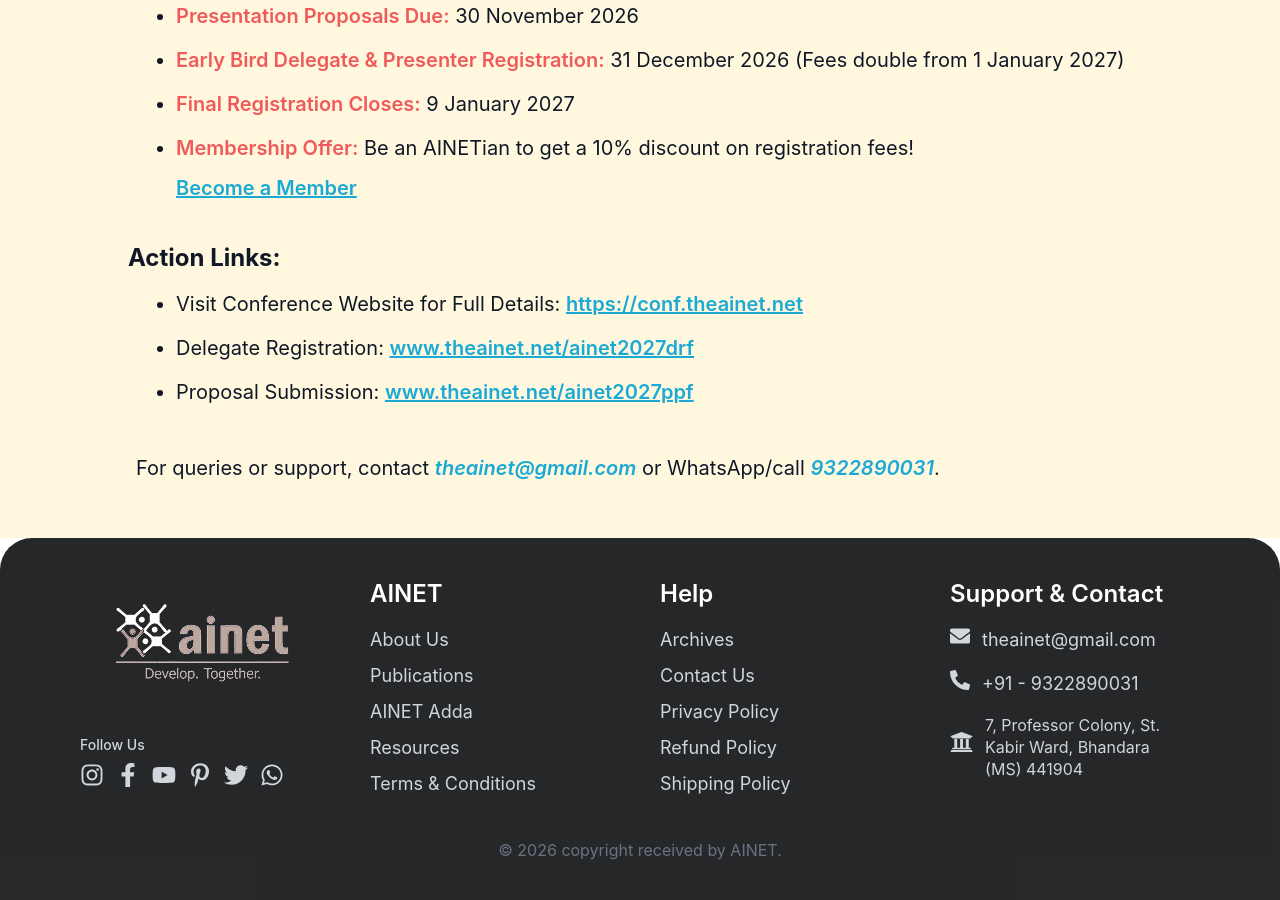
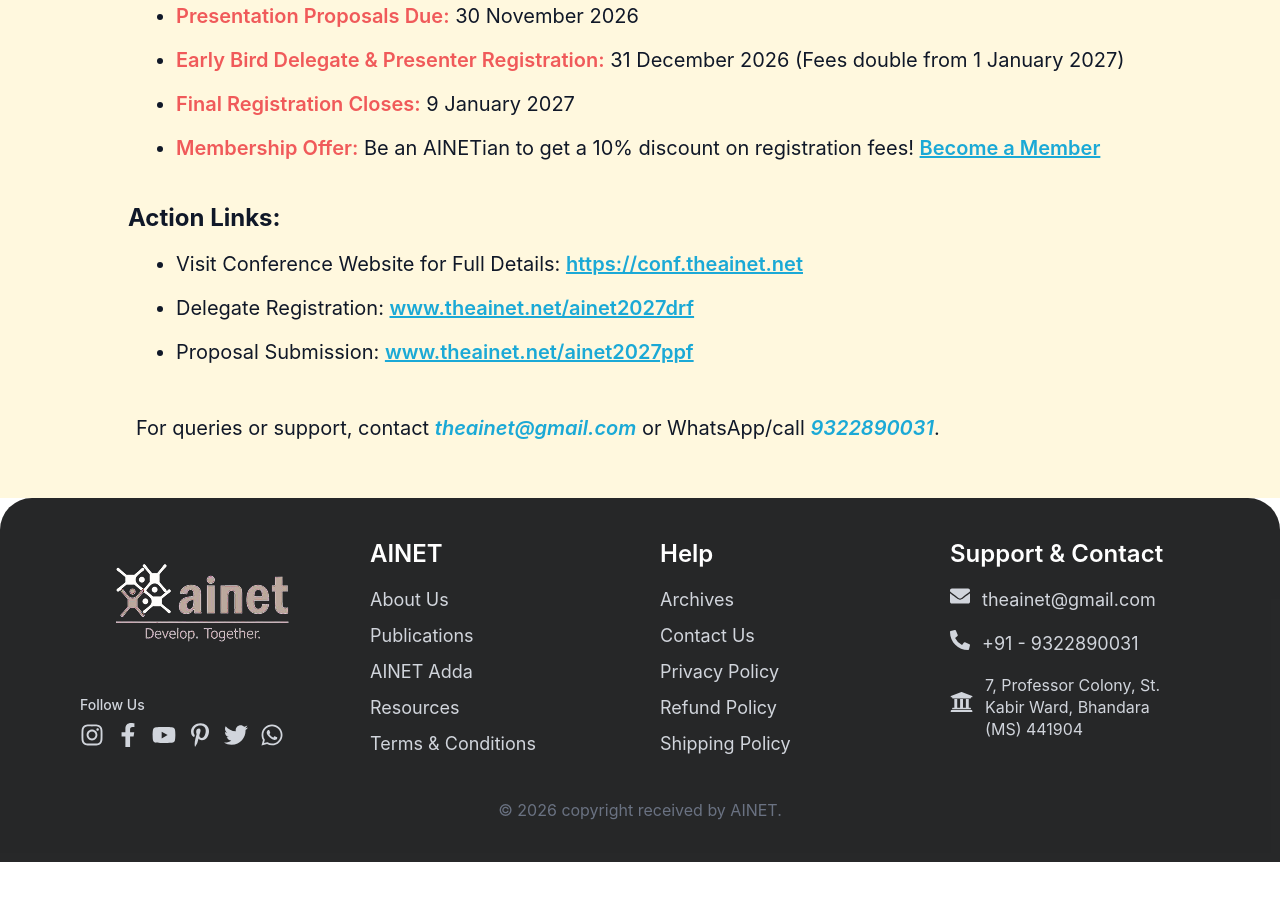
Before and after one commit to yadavswapnil25/AINET2-Web, a React (Vite) app: page /ainet2027 in a window 1280 px wide. Shown: the part 1180-2080 px from the top of the page. After the commit the page ends 2042 px from the top, so only its background shows below. Built offline with nearby package versions, Linux system fonts and the light colour scheme; no server answers.

Commit message:
Refactor membership offer section for improved readability

```diff
--- a/src/Pages/AINET2027Conference.jsx
+++ b/src/Pages/AINET2027Conference.jsx
@@ -53,10 +53,8 @@ export default function AINET2027Conference() {
           ))}
           <li>
             <span className="text-[#F05A5A] font-semibold">Membership Offer:</span> Be an AINETian to get a 10%
-            discount on registration fees!
-            <div className="mt-3">
-              <Link to="/#membershipplan" className={linkClass}>Become a Member</Link>
-            </div>
+            discount on registration fees!{" "}
+            <Link to="/#membershipplan" className={linkClass}>Become a Member</Link>
           </li>
         </ul>
 
```
